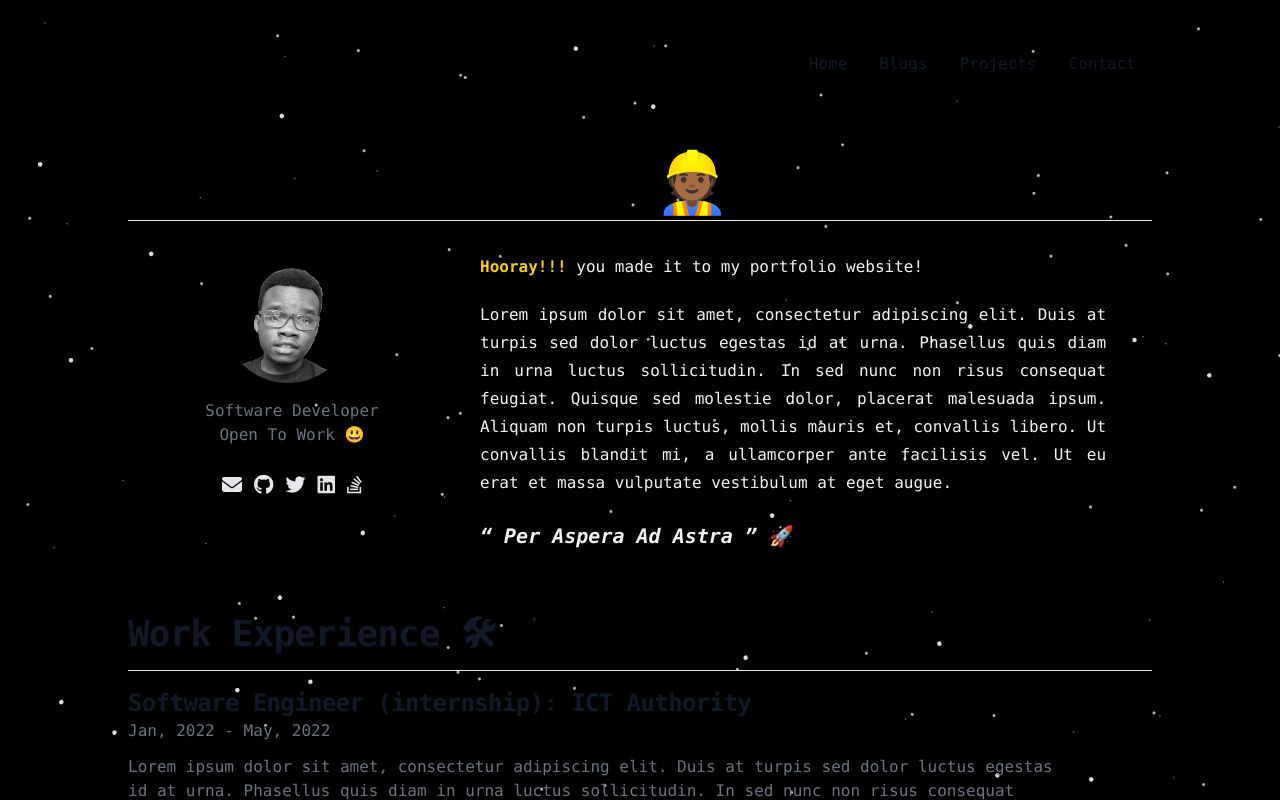
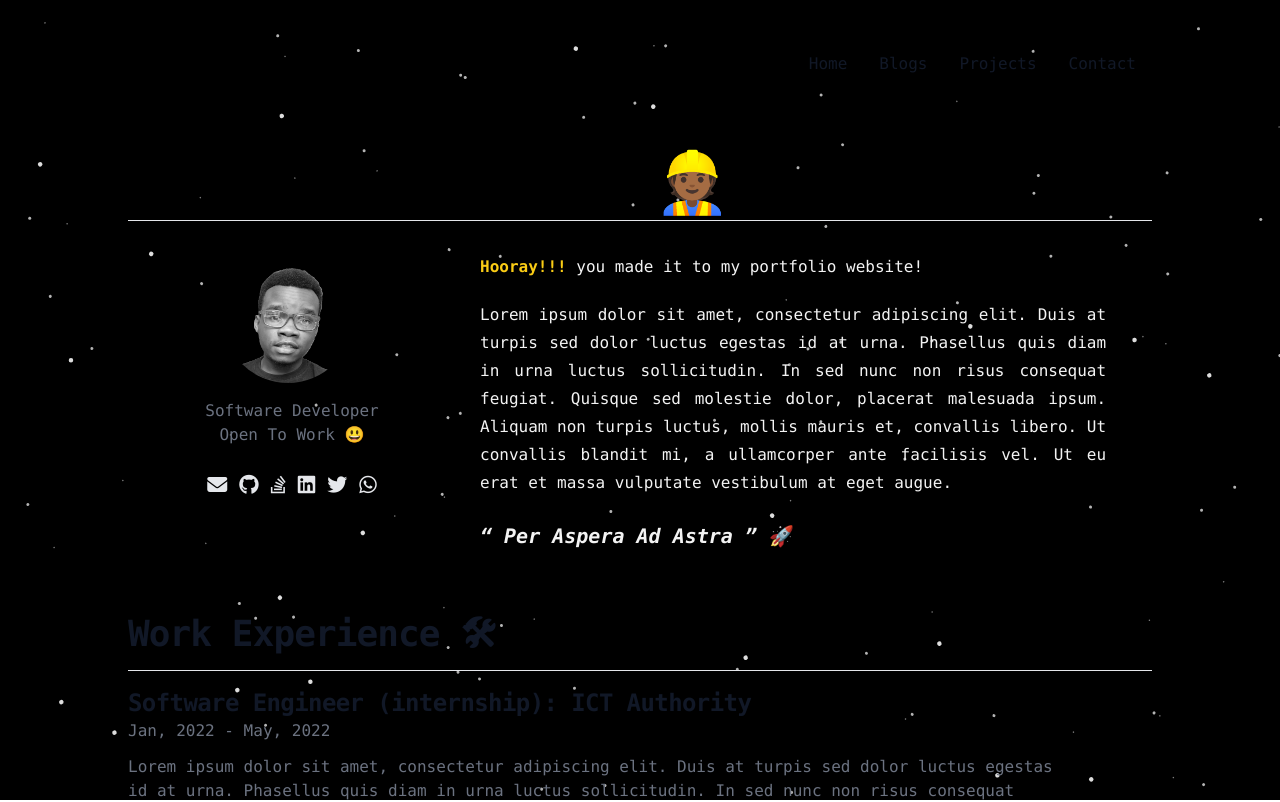
Before and after one commit to tallninja/portfolio, a React (Create React App) app: page / in a window 1280 px wide. Shown: the top 802 px of the page. Built offline with nearby package versions, Linux system fonts and the light colour scheme.

Commit message:
Rearanged the socials icons

```diff
--- a/src/components/hero/hero.tsx
+++ b/src/components/hero/hero.tsx
@@ -37,9 +37,10 @@ export const Hero = () => {
 					<div className='flex pt-6 space-x-3'>
 						<i className='fa fa-envelope text-gray-200 text-xl dark:text-gray-400 hover:text-black hover:dark:text-white hover:text-2xl'></i>
 						<i className='fa-brands fa-github text-xl text-gray-200 dark:text-gray-400 hover:text-black hover:dark:text-white hover:text-2xl'></i>
+						<i className='fa-brands fa-stack-overflow text-xl text-gray-200 dark:text-gray-400 hover:text-black hover:dark:text-white hover:text-2xl'></i>
+						<i className='fa-brands fa-linkedin text-xl text-gray-200 dark:text-gray-400 hover:text-black hover:dark:text-white hover:text-2xl'></i>
 						<i className='fa-brands fa-twitter text-xl text-gray-200 dark:text-gray-400 hover:text-black hover:dark:text-white hover:text-2xl'></i>
-						<i className='fa-brands fa-linkedin text-xl text-gray-200 dark:text-gray-400 hover:text-black hover:dark:text-white hover:text-2xl'></i>
-						<i className='fa-brands fa-stack-overflow text-xl text-gray-200 dark:text-gray-400 hover:text-black hover:dark:text-white hover:text-2xl'></i>
+						<i className='fa-brands fa-whatsapp text-xl text-gray-200 dark:text-gray-400 hover:text-black hover:dark:text-white hover:text-2xl'></i>
 					</div>
 				</div>
 				<div className='pt-8 pb-8 prose dark:prose-dark max-w-none xl:col-span-2'>
```
